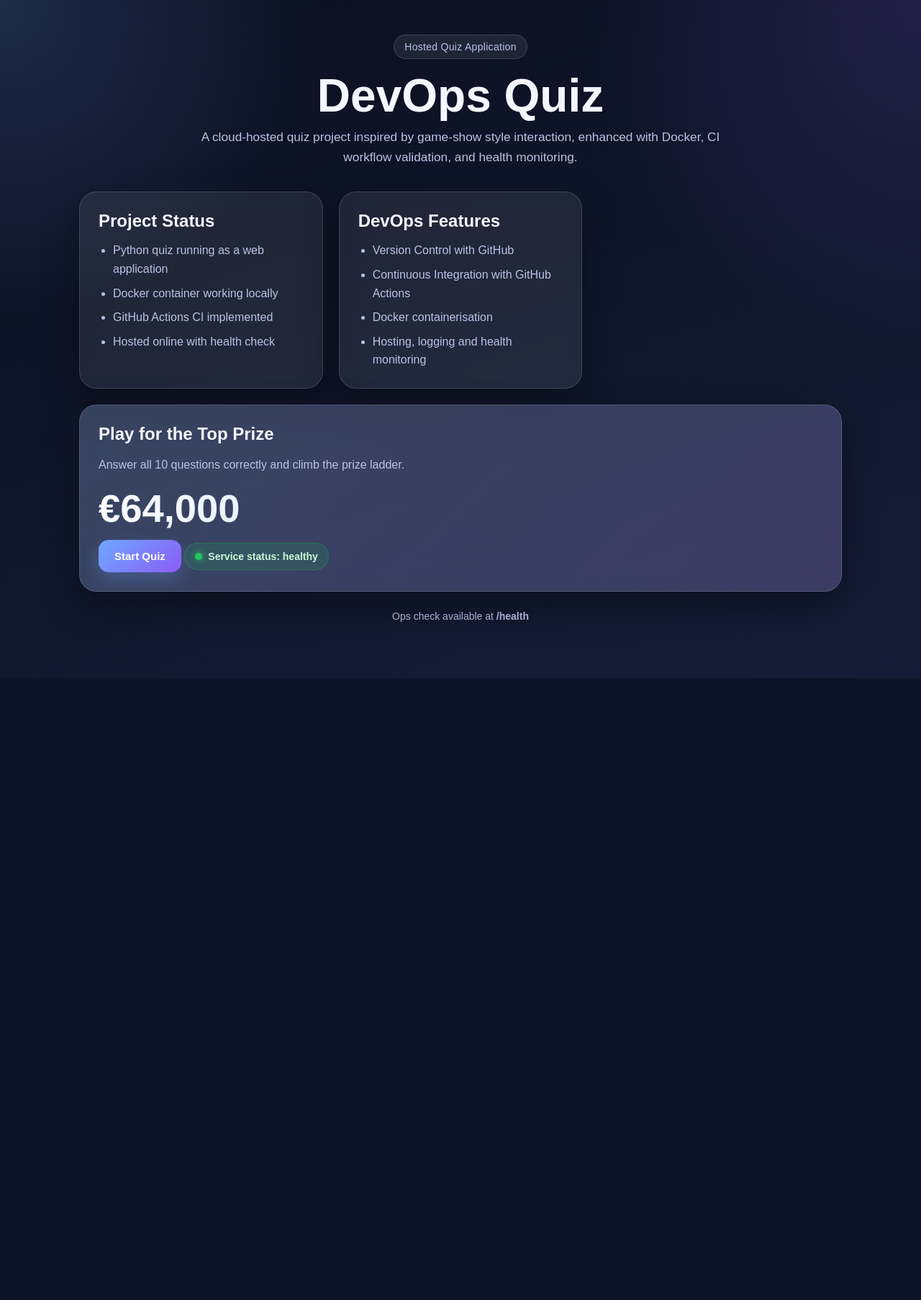
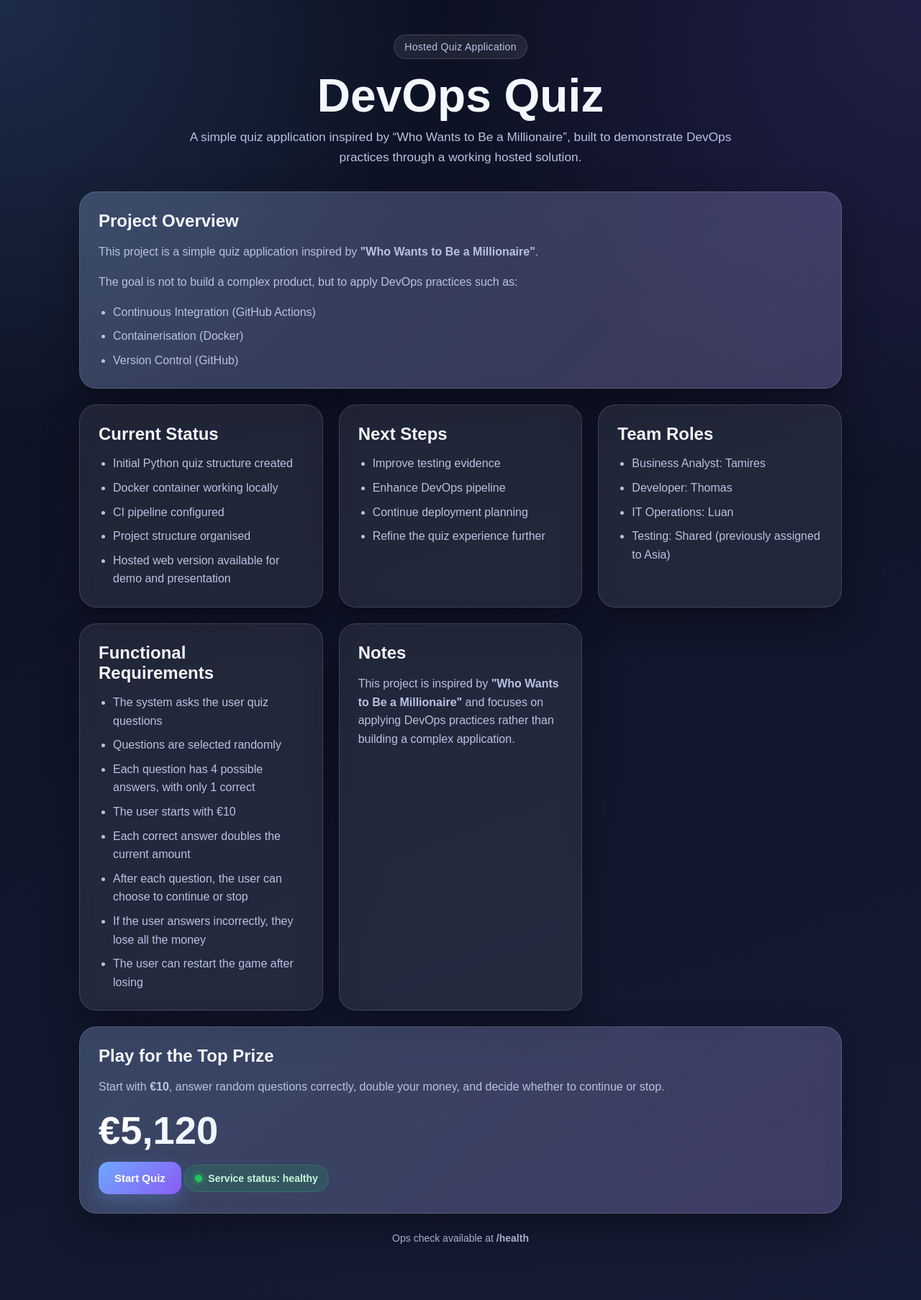
Before and after one commit to ThomasRSeaver/devops-project, a Flask app: page / in a window 1280 px wide. Shown: the whole page at 72% size. Before the commit the page ends 942 px from the top, so only its background shows below. Run offline with Flask 3, Linux system fonts and the light colour scheme.

Commit message:
Align quiz flow with requirements and fix stop action

```diff
--- a/src/main.py
+++ b/src/main.py
@@ -1,20 +1,34 @@
-from flask import Flask, request, jsonify, render_template
+from flask import Flask, request, jsonify, render_template, redirect, url_for, session
 from src.manageQuiz import questions
+import random
 
 app = Flask(__name__, template_folder="../templates", static_folder="../static")
+app.secret_key = "devops-quiz-secret-key"
 
-prize_ladder = [
-    "€100",
-    "€200",
-    "€500",
-    "€1,000",
-    "€2,000",
-    "€4,000",
-    "€8,000",
-    "€16,000",
-    "€32,000",
-    "€64,000"
-]
+START_MONEY = 10
+
+
+def format_money(amount):
+    return f"€{amount:,}"
+
+
+def get_prize_ladder():
+    ladder = []
+    amount = START_MONEY
+    for _ in range(len(questions)):
+        ladder.append(format_money(amount))
+        amount *= 2
+    return ladder
+
+
+def start_new_game():
+    question_indexes = list(range(len(questions)))
+    random.shuffle(question_indexes)
+
+    session["question_order"] = question_indexes
+    session["current_index"] = 0
+    session["money"] = START_MONEY
+    session["game_over"] = False
 
 
 @app.route("/health")
@@ -24,50 +38,102 @@ def health():
 
 @app.route("/")
 def home():
-    return render_template("index.html", top_prize=prize_ladder[-1])
+    prize_ladder = get_prize_ladder()
+    return render_template(
+        "index.html",
+        top_prize=prize_ladder[-1]
+    )
 
 
-@app.route("/quiz/<int:index>", methods=["GET", "POST"])
-def quiz(index):
-    score = int(request.args.get("score", 0))
+@app.route("/start")
+def start():
+    start_new_game()
+    return redirect(url_for("quiz"))
 
-    if index >= len(questions):
-        won_amount = prize_ladder[score - 1] if score > 0 else "€0"
+
+@app.route("/quiz", methods=["GET", "POST"])
+def quiz():
+    if "question_order" not in session or session.get("game_over"):
+        return redirect(url_for("start"))
+
+    prize_ladder = get_prize_ladder()
+    question_order = session["question_order"]
+    current_index = session["current_index"]
+    current_money = session["money"]
+
+    if current_index >= len(question_order):
+        session["game_over"] = True
         return render_template(
             "result.html",
-            score=score,
-            total=len(questions),
-            won_amount=won_amount
+            score=len(question_order),
+            total=len(question_order),
+            won_amount=format_money(current_money),
+            result_title="Congratulations!",
+            result_message="You answered all questions correctly and reached the top prize."
         )
 
-    question = questions[index]
+    question = questions[question_order[current_index]]
+    options = question.get_options()
+    random.shuffle(options)
 
     if request.method == "POST":
+        action = request.form.get("action")
+
+        if action == "stop":
+            session["game_over"] = True
+            return render_template(
+                "result.html",
+                score=current_index,
+                total=len(question_order),
+                won_amount=format_money(current_money),
+                result_title="You Chose to Stop",
+                result_message="You decided to stop the game and keep your current prize."
+            )
+
         selected = request.form.get("answer")
+
         if selected == question.answer_text:
-            score += 1
-        next_index = index + 1
-        return f"""
-        <html>
-            <head>
-                <meta http-equiv="refresh" content="0; url=/quiz/{next_index}?score={score}">
-            </head>
-            <body></body>
-        </html>
-        """
+            new_money = current_money * 2
+            session["money"] = new_money
+            session["current_index"] = current_index + 1
 
-    options = question.get_options()
-    current_prize = prize_ladder[index]
+            if session["current_index"] >= len(question_order):
+                session["game_over"] = True
+                return render_template(
+                    "result.html",
+                    score=len(question_order),
+                    total=len(question_order),
+                    won_amount=format_money(new_money),
+                    result_title="Congratulations!",
+                    result_message="You answered all questions correctly and reached the top prize."
+                )
+
+            return redirect(url_for("quiz"))
+
+        session["game_over"] = True
+        session["money"] = 0
+        return render_template(
+            "result.html",
+            score=current_index,
+            total=len(question_order),
+            won_amount="€0",
+            result_title="Game Over",
+            result_message="You answered incorrectly and lost all the money."
+        )
+
+    next_amount = current_money * 2
+    current_prize_step = current_index
 
     return render_template(
         "quiz.html",
         question=question,
         options=options,
-        index=index,
-        total=len(questions),
-        score=score,
-        current_prize=current_prize,
-        prize_ladder=prize_ladder
+        index=current_index,
+        total=len(question_order),
+        current_money=format_money(current_money),
+        next_amount=format_money(next_amount),
+        prize_ladder=prize_ladder,
+        current_prize_step=current_prize_step
     )
 
 
--- a/src/quiz_question.py
+++ b/src/quiz_question.py
@@ -1,8 +1,3 @@
-# We need 3 things.
-# 1. The question asked
-# 2. Four potential answers
-# 3. Which answer is correct
-
 class quiz_question:
     def __init__(self, question_text, answer_text, wrong1, wrong2, wrong3):
         self.question_text = question_text
--- a/static/style.css
+++ b/static/style.css
@@ -336,3 +336,16 @@ button:hover {
   border-color: transparent;
   box-shadow: 0 10px 25px rgba(110, 168, 255, 0.25);
 }
+
+.actions {
+  display: flex;
+  gap: 12px;
+  margin-top: 24px;
+  flex-wrap: wrap;
+}
+
+.secondary {
+  background: rgba(255, 255, 255, 0.08);
+  border: 1px solid var(--border);
+  box-shadow: none;
+}
--- a/templates/index.html
+++ b/templates/index.html
@@ -12,39 +12,89 @@
       <div class="hero-badge">Hosted Quiz Application</div>
       <h1>DevOps Quiz</h1>
       <p class="subtitle">
-        A cloud-hosted quiz project inspired by game-show style interaction,
-        enhanced with Docker, CI workflow validation, and health monitoring.
+        A simple quiz application inspired by “Who Wants to Be a Millionaire”,
+        built to demonstrate DevOps practices through a working hosted solution.
       </p>
     </section>
 
     <section class="grid">
-      <div class="card">
-        <h2>Project Status</h2>
+      <div class="card highlight-card">
+        <h2>Project Overview</h2>
+        <p>
+          This project is a simple quiz application inspired by
+          <strong>"Who Wants to Be a Millionaire"</strong>.
+        </p>
+        <p>
+          The goal is not to build a complex product, but to apply DevOps practices such as:
+        </p>
         <ul>
-          <li>Python quiz running as a web application</li>
-          <li>Docker container working locally</li>
-          <li>GitHub Actions CI implemented</li>
-          <li>Hosted online with health check</li>
+          <li>Continuous Integration (GitHub Actions)</li>
+          <li>Containerisation (Docker)</li>
+          <li>Version Control (GitHub)</li>
         </ul>
       </div>
 
       <div class="card">
-        <h2>DevOps Features</h2>
+        <h2>Current Status</h2>
         <ul>
-          <li>Version Control with GitHub</li>
-          <li>Continuous Integration with GitHub Actions</li>
-          <li>Docker containerisation</li>
-          <li>Hosting, logging and health monitoring</li>
+          <li>Initial Python quiz structure created</li>
+          <li>Docker container working locally</li>
+          <li>CI pipeline configured</li>
+          <li>Project structure organised</li>
+          <li>Hosted web version available for demo and presentation</li>
         </ul>
+      </div>
+
+      <div class="card">
+        <h2>Next Steps</h2>
+        <ul>
+          <li>Improve testing evidence</li>
+          <li>Enhance DevOps pipeline</li>
+          <li>Continue deployment planning</li>
+          <li>Refine the quiz experience further</li>
+        </ul>
+      </div>
+
+      <div class="card">
+        <h2>Team Roles</h2>
+        <ul>
+          <li>Business Analyst: Tamires</li>
+          <li>Developer: Thomas</li>
+          <li>IT Operations: Luan</li>
+          <li>Testing: Shared (previously assigned to Asia)</li>
+        </ul>
+      </div>
+
+      <div class="card">
+        <h2>Functional Requirements</h2>
+        <ul>
+          <li>The system asks the user quiz questions</li>
+          <li>Questions are selected randomly</li>
+          <li>Each question has 4 possible answers, with only 1 correct</li>
+          <li>The user starts with €10</li>
+          <li>Each correct answer doubles the current amount</li>
+          <li>After each question, the user can choose to continue or stop</li>
+          <li>If the user answers incorrectly, they lose all the money</li>
+          <li>The user can restart the game after losing</li>
+        </ul>
+      </div>
+
+      <div class="card">
+        <h2>Notes</h2>
+        <p>
+          This project is inspired by <strong>"Who Wants to Be a Millionaire"</strong>
+          and focuses on applying DevOps practices rather than building a complex application.
+        </p>
       </div>
 
       <div class="card highlight-card">
         <h2>Play for the Top Prize</h2>
         <p>
-          Answer all 10 questions correctly and climb the prize ladder.
+          Start with <strong>€10</strong>, answer random questions correctly,
+          double your money, and decide whether to continue or stop.
         </p>
         <div class="result-score">{{ top_prize }}</div>
-        <a class="button-link" href="/quiz/0?score=0">Start Quiz</a>
+        <a class="button-link" href="/start">Start Quiz</a>
         <div class="health-pill">
           <span class="health-dot"></span>
           Service status: healthy
```
Also changed, not shown: templates/quiz.html (+12 -7 lines), templates/result.html (+10 -11 lines).
